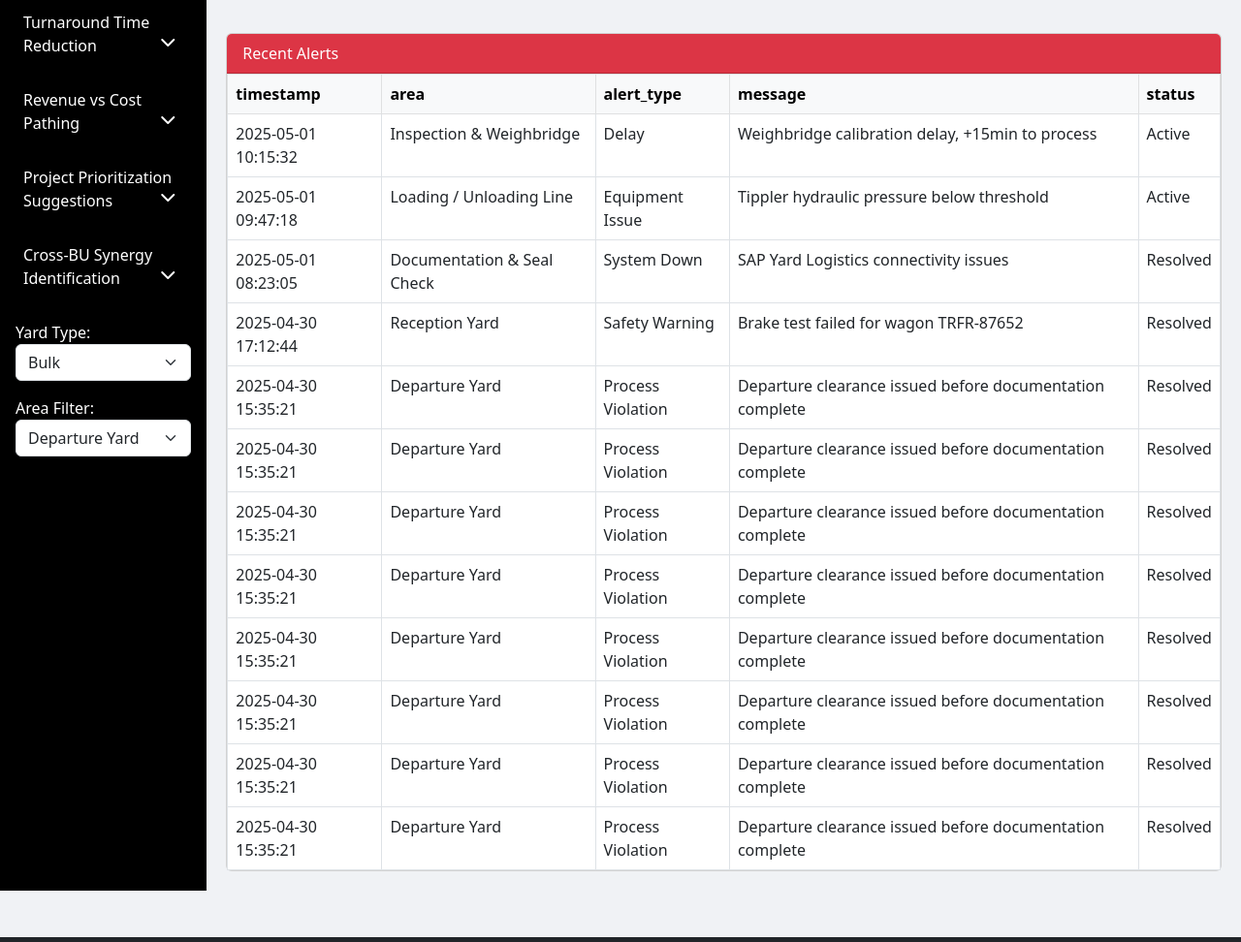
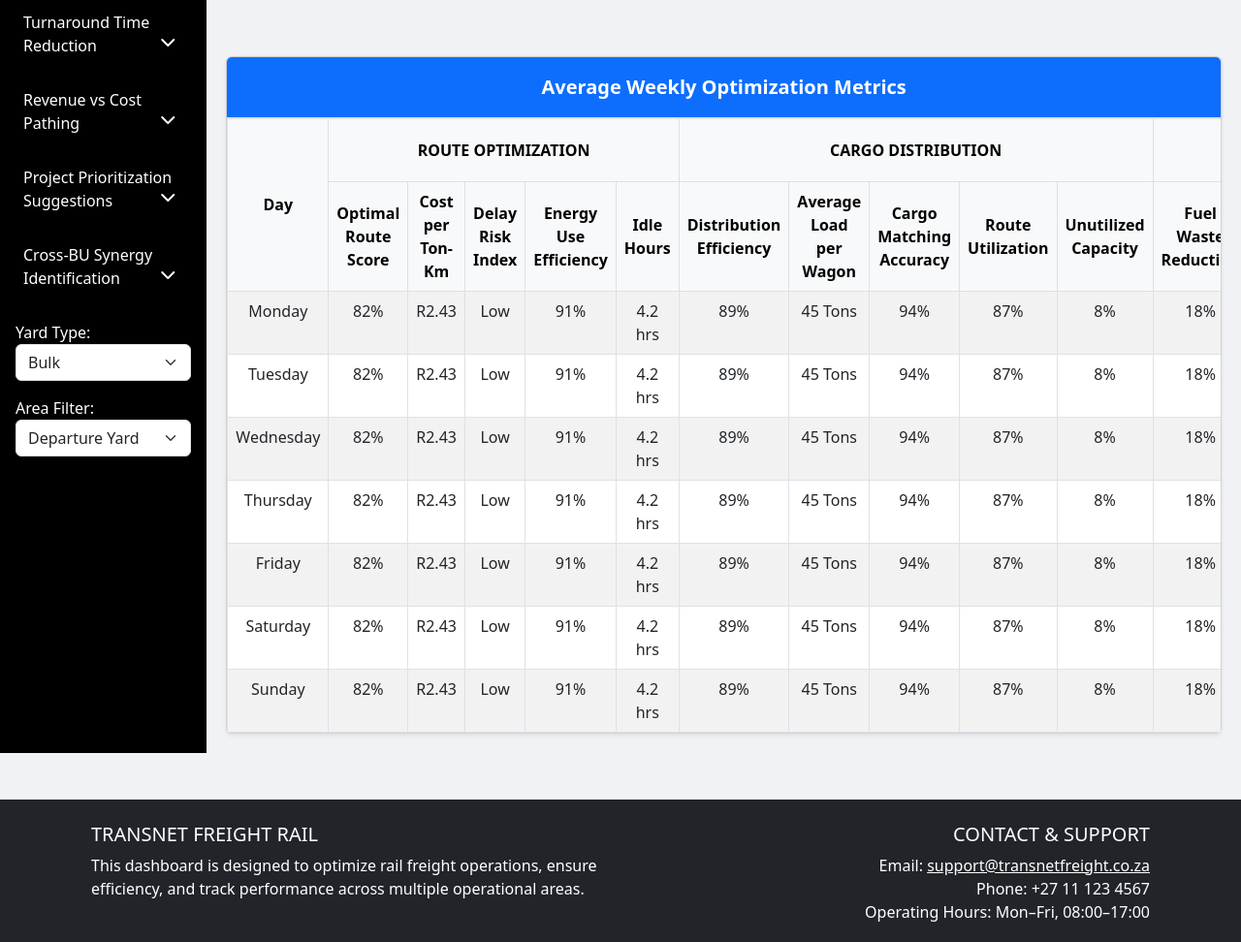
Before and after one commit to Jbs-prod-acc/Transnet_Optimizer, a plain HTML site: page index.html in a window 1280 px wide. Shown: the part 673-1645 px from the top of the page at 97% size. Drawn offline with nearby package versions, Linux system fonts and the light colour scheme.

Commit message:
completed

```diff
--- a/index.html
+++ b/index.html
@@ -302,109 +302,205 @@
         </div>
         <br>
 
-        <div class="card">
-          <div class="card-header bg-danger text-white">Recent Alerts</div>
+        <div class="card shadow-sm mt-4">
+          <div class="card-header bg-primary text-white fw-semibold text-center fs-5 py-3 shadow-sm border-bottom">
+            Average Weekly Optimization Metrics
+          </div>
+
+          <div class="card-body p-0">
             <div class="table-responsive">
-            <table class="table table-bordered mb-0">
-              <thead class="table-light">
+              <table class="table table-bordered table-striped mb-0">
+                <thead class="table-light text-center align-middle">
                   <tr>
-                  <th>timestamp</th>
-                  <th>area</th>
-                  <th>alert_type</th>
-                  <th>message</th>
-                  <th>status</th>
+                    <th rowspan="2">Day</th>
+                    <th colspan="5">ROUTE OPTIMIZATION</th>
+                    <th colspan="5">CARGO DISTRIBUTION</th>
+                    <th colspan="4">FUEL WASTE PATTERN</th>
+                    <th colspan="4">FUEL EMISSIONS (CARGO DISTRIBUTION)</th>
+                  </tr>
+                  <tr>
+                    <!-- Route Optimization -->
+                    <th>Optimal Route Score</th>
+                    <th>Cost per Ton-Km</th>
+                    <th>Delay Risk Index</th>
+                    <th>Energy Use Efficiency</th>
+                    <th>Idle Hours</th>
+
+                    <!-- Cargo Distribution -->
+                    <th>Distribution Efficiency</th>
+                    <th>Average Load per Wagon</th>
+                    <th>Cargo Matching Accuracy</th>
+                    <th>Route Utilization</th>
+                    <th>Unutilized Capacity</th>
+
+                    <!-- Fuel Waste Pattern -->
+                    <th>Fuel Waste Reduction</th>
+                    <th>Emissions Reduction</th>
+                    <th>Fuel Efficiency</th>
+                    <th>Idle Fuel Time</th>
+
+                    <!-- Fuel Emissions -->
+                    <th>Fuel Efficiency</th>
+                    <th>CO₂ Emissions</th>
+                    <th>Idle Time</th>
+                    <th>Fuel Wasted</th>
                   </tr>
                 </thead>
-              <tbody>
+                <tbody class="text-center">
                   <tr class="status-active">
-                  <td>2025-05-01 10:15:32</td>
-                  <td>Inspection & Weighbridge</td>
-                  <td>Delay</td>
-                  <td>Weighbridge calibration delay, +15min to process</td>
-                  <td>Active</td>
+                    <td>Monday</td>
+                    <td>82%</td>
+                    <td>R2.43</td>
+                    <td>Low</td>
+                    <td>91%</td>
+                    <td>4.2 hrs</td>
+                    <td>89%</td>
+                    <td>45 Tons</td>
+                    <td>94%</td>
+                    <td>87%</td>
+                    <td>8%</td>
+                    <td>18%</td>
+                    <td>22%</td>
+                    <td>85%</td>
+                    <td>3.1 hrs</td>
+                    <td>6.2 km/l</td>
+                    <td>85 g/km</td>
+                    <td>12%</td>
+                    <td>9%</td>
                   </tr>
                   <tr class="status-active">
-                  <td>2025-05-01 09:47:18</td>
-                  <td>Loading / Unloading Line</td>
-                  <td>Equipment Issue</td>
-                  <td>Tippler hydraulic pressure below threshold</td>
-                  <td>Active</td>
+                    <td>Tuesday</td>
+                    <td>82%</td>
+                    <td>R2.43</td>
+                    <td>Low</td>
+                    <td>91%</td>
+                    <td>4.2 hrs</td>
+                    <td>89%</td>
+                    <td>45 Tons</td>
+                    <td>94%</td>
+                    <td>87%</td>
+                    <td>8%</td>
+                    <td>18%</td>
+                    <td>22%</td>
+                    <td>85%</td>
+                    <td>3.1 hrs</td>
+                    <td>6.2 km/l</td>
+                    <td>85 g/km</td>
+                    <td>12%</td>
+                    <td>9%</td>
                   </tr>
-                <tr class="status-resolved">
-                  <td>2025-05-01 08:23:05</td>
-                  <td>Documentation & Seal Check</td>
-                  <td>System Down</td>
-                  <td>SAP Yard Logistics connectivity issues</td>
-                  <td>Resolved</td>
+                  <tr class="status-active">
+                    <td>Wednesday</td>
+                    <td>82%</td>
+                    <td>R2.43</td>
+                    <td>Low</td>
+                    <td>91%</td>
+                    <td>4.2 hrs</td>
+                    <td>89%</td>
+                    <td>45 Tons</td>
+                    <td>94%</td>
+                    <td>87%</td>
+                    <td>8%</td>
+                    <td>18%</td>
+                    <td>22%</td>
+                    <td>85%</td>
+                    <td>3.1 hrs</td>
+                    <td>6.2 km/l</td>
+                    <td>85 g/km</td>
+                    <td>12%</td>
+                    <td>9%</td>
                   </tr>
-                <tr class="status-resolved">
-                  <td>2025-04-30 17:12:44</td>
-                  <td>Reception Yard</td>
-                  <td>Safety Warning</td>
-                  <td>Brake test failed for wagon TRFR-87652</td>
-                  <td>Resolved</td>
+                  <tr class="status-active">
+                    <td>Thursday</td>
+                    <td>82%</td>
+                    <td>R2.43</td>
+                    <td>Low</td>
+                    <td>91%</td>
+                    <td>4.2 hrs</td>
+                    <td>89%</td>
+                    <td>45 Tons</td>
+                    <td>94%</td>
+                    <td>87%</td>
+                    <td>8%</td>
+                    <td>18%</td>
+                    <td>22%</td>
+                    <td>85%</td>
+                    <td>3.1 hrs</td>
+                    <td>6.2 km/l</td>
+                    <td>85 g/km</td>
+                    <td>12%</td>
+                    <td>9%</td>
                   </tr>
-                <tr class="status-resolved">
-                  <td>2025-04-30 15:35:21</td>
-                  <td>Departure Yard</td>
-                  <td>Process Violation</td>
-                  <td>Departure clearance issued before documentation complete</td>
-                  <td>Resolved</td>
+                  <tr class="status-active">
+                    <td>Friday</td>
+                    <td>82%</td>
+                    <td>R2.43</td>
+                    <td>Low</td>
+                    <td>91%</td>
+                    <td>4.2 hrs</td>
+                    <td>89%</td>
+                    <td>45 Tons</td>
+                    <td>94%</td>
+                    <td>87%</td>
+                    <td>8%</td>
+                    <td>18%</td>
+                    <td>22%</td>
+                    <td>85%</td>
+                    <td>3.1 hrs</td>
+                    <td>6.2 km/l</td>
+                    <td>85 g/km</td>
+                    <td>12%</td>
+                    <td>9%</td>
                   </tr>
-                <tr class="status-resolved">
-                  <td>2025-04-30 15:35:21</td>
-                  <td>Departure Yard</td>
-                  <td>Process Violation</td>
-                  <td>Departure clearance issued before documentation complete</td>
-                  <td>Resolved</td>
+                  <tr class="status-active">
+                    <td>Saturday</td>
+                    <td>82%</td>
+                    <td>R2.43</td>
+                    <td>Low</td>
+                    <td>91%</td>
+                    <td>4.2 hrs</td>
+                    <td>89%</td>
+                    <td>45 Tons</td>
+                    <td>94%</td>
+                    <td>87%</td>
+                    <td>8%</td>
+                    <td>18%</td>
+                    <td>22%</td>
+                    <td>85%</td>
+                    <td>3.1 hrs</td>
+                    <td>6.2 km/l</td>
+                    <td>85 g/km</td>
+                    <td>12%</td>
+                    <td>9%</td>
                   </tr>
-                <tr class="status-resolved">
-                  <td>2025-04-30 15:35:21</td>
-                  <td>Departure Yard</td>
-                  <td>Process Violation</td>
-                  <td>Departure clearance issued before documentation complete</td>
-                  <td>Resolved</td>
+                  <tr class="status-active">
+                    <td>Sunday</td>
+                    <td>82%</td>
+                    <td>R2.43</td>
+                    <td>Low</td>
+                    <td>91%</td>
+                    <td>4.2 hrs</td>
+                    <td>89%</td>
+                    <td>45 Tons</td>
+                    <td>94%</td>
+                    <td>87%</td>
+                    <td>8%</td>
+                    <td>18%</td>
+                    <td>22%</td>
+                    <td>85%</td>
+                    <td>3.1 hrs</td>
+                    <td>6.2 km/l</td>
+                    <td>85 g/km</td>
+                    <td>12%</td>
+                    <td>9%</td>
                   </tr>
-                <tr class="status-resolved">
-                  <td>2025-04-30 15:35:21</td>
-                  <td>Departure Yard</td>
-                  <td>Process Violation</td>
-                  <td>Departure clearance issued before documentation complete</td>
-                  <td>Resolved</td>
-                </tr>
-                <tr class="status-resolved">
-                  <td>2025-04-30 15:35:21</td>
-                  <td>Departure Yard</td>
-                  <td>Process Violation</td>
-                  <td>Departure clearance issued before documentation complete</td>
-                  <td>Resolved</td>
-                </tr>
-                <tr class="status-resolved">
-                  <td>2025-04-30 15:35:21</td>
-                  <td>Departure Yard</td>
-                  <td>Process Violation</td>
-                  <td>Departure clearance issued before documentation complete</td>
-                  <td>Resolved</td>
-                </tr>
-                <tr class="status-resolved">
-                  <td>2025-04-30 15:35:21</td>
-                  <td>Departure Yard</td>
-                  <td>Process Violation</td>
-                  <td>Departure clearance issued before documentation complete</td>
-                  <td>Resolved</td>
-                </tr>
-                <tr class="status-resolved">
-                  <td>2025-04-30 15:35:21</td>
-                  <td>Departure Yard</td>
-                  <td>Process Violation</td>
-                  <td>Departure clearance issued before documentation complete</td>
-                  <td>Resolved</td>
-                </tr>
-
                 </tbody>
               </table>
             </div>
           </div>
+        </div>
+
+
       </div>
     </div>
   </div>
```
Lines whose indentation alone changed are shown as unchanged.
